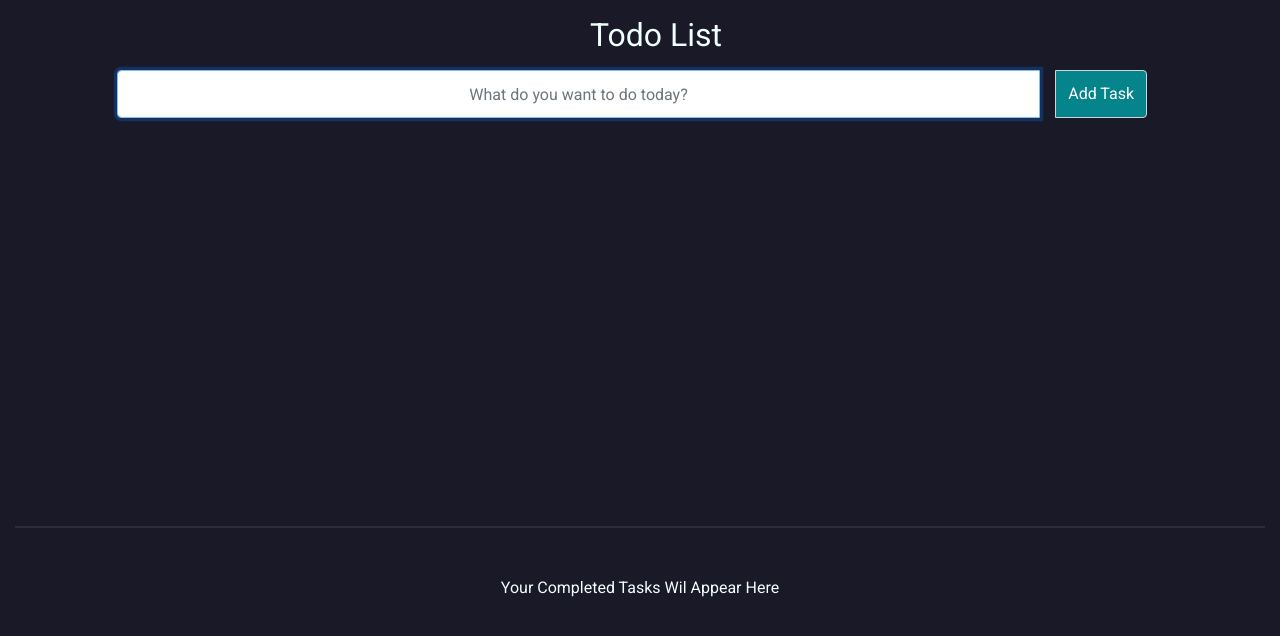
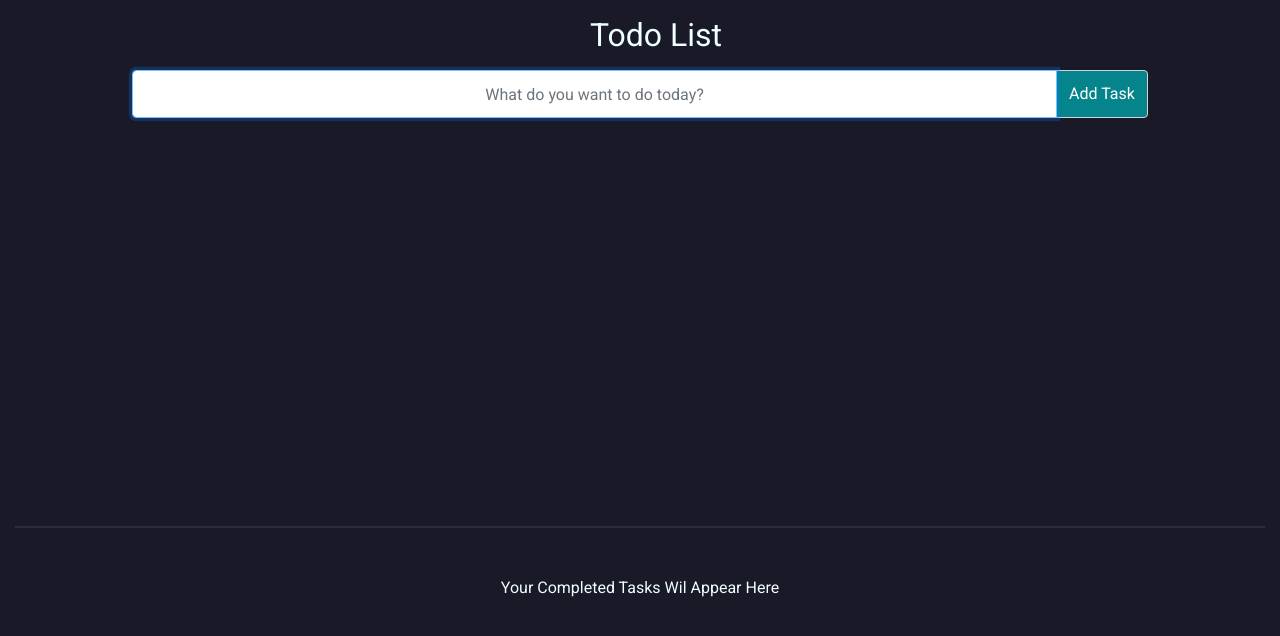
Before and after one commit to miyaParker/todoList, an Angular app: page / in a window 1280 px wide. Shown: the top 636 px of the page. Built offline with nearby package versions, Linux system fonts and the light colour scheme.

Commit message:
modified ui

```diff
--- a/src/app/input/input.component.css
+++ b/src/app/input/input.component.css
@@ -5,22 +5,11 @@ button{
 }
 input{
     text-align: center;
-        height: 3rem;
-}
-div{
-    padding: 0 1rem;
-}
-.form-row{
-    margin: 1rem 0;
-}
-input:focus, button:focus{
-
+    height: 3rem;
+}input:focus, button:focus{
     outline: none !important;
 }
 button:hover{
     color: rgb(5, 133, 139);
-    background-color: rgb(39, 36, 36);
+    background-color: azure;
 }
-@media only screen and (min-width: 768px) {
-
-}
```
